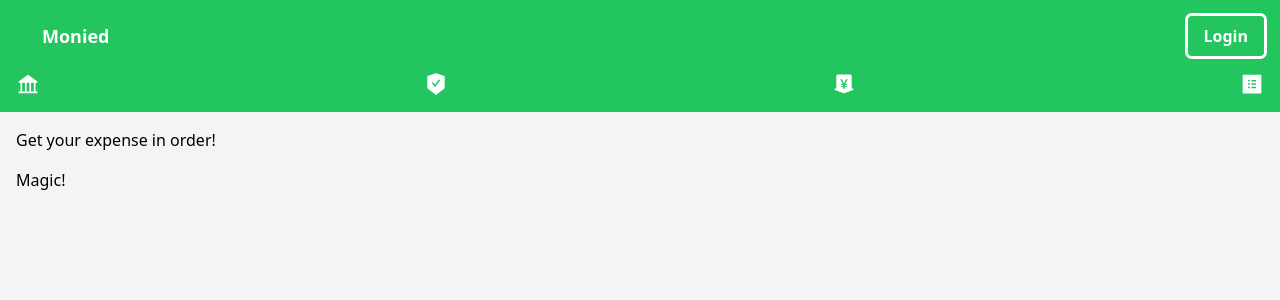
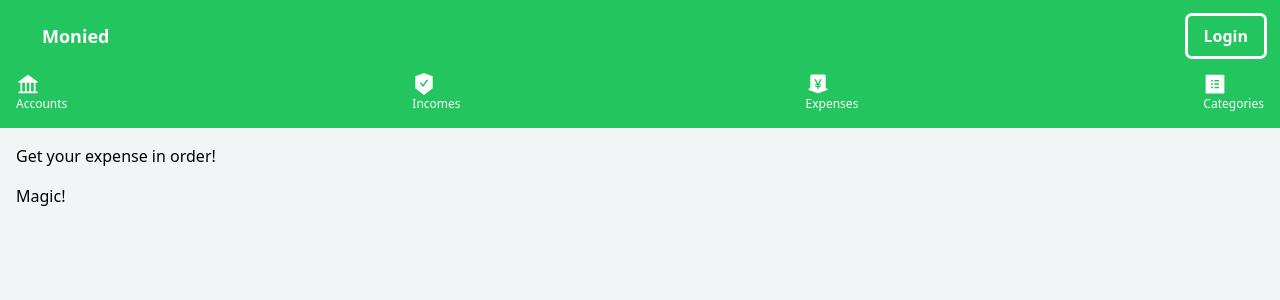
Before and after one commit to hrithiknaha/monied-frontend, a React (Create React App) app: page / in a window 1280 px wide. Shown: the top 300 px of the page. Built offline with nearby package versions, Linux system fonts and the light colour scheme; some icons are missing.

Commit message:
Add header labels

```diff
--- a/src/components/Header.js
+++ b/src/components/Header.js
@@ -49,18 +49,22 @@ const Header = () => {
                         </Link>
                     )}
                 </div>
-                <div className="pt-4 text-2xl text-white flex gap-1 justify-between">
+                <div className="pt-4 text-2xl text-white flex gap-1 justify-between items-center">
                     <Link to="/">
                         <AiFillBank />
+                        <p className="text-xs">Accounts </p>
                     </Link>
                     <Link to="/incomes">
                         <AiFillSafetyCertificate />
+                        <p className="text-xs">Incomes </p>
                     </Link>
                     <Link to="/expenses">
                         <AiFillMoneyCollect />
+                        <p className="text-xs">Expenses </p>
                     </Link>
                     <Link to="/categories">
                         <AiFillProfile />
+                        <p className="text-xs">Categories </p>
                     </Link>
                 </div>
             </div>
```
